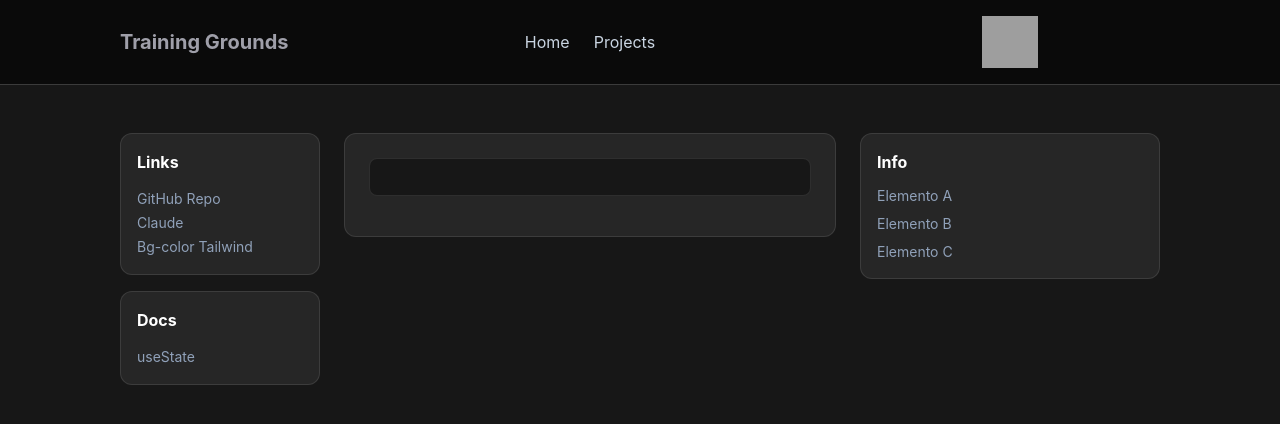
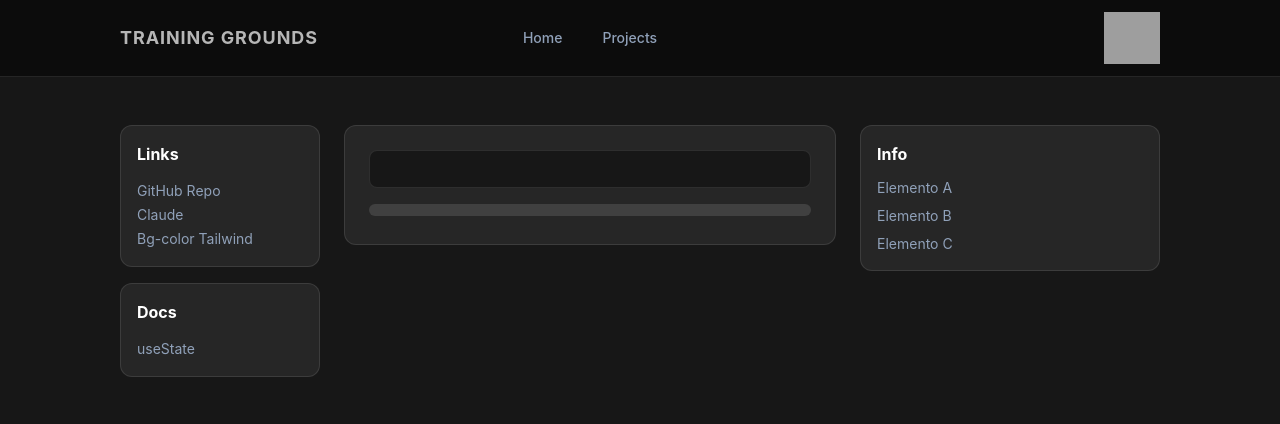
Before and after one commit to Pelayocuervo01/Training-Grounds, a React (Vite) app: page /projects/CheckPassword in a window 1280 px wide. Shown: the top 424 px of the page. Built offline with nearby package versions, Linux system fonts and the light colour scheme; grey boxes are pictures that could not be loaded.

Commit message:
Finished CheckPassword

```diff
--- a/src/components/Header.tsx
+++ b/src/components/Header.tsx
@@ -16,21 +16,27 @@ export default function Header() {
     : `https://img.pokemondb.net/sprites/black-white/anim/normal/${pokemon.toLowerCase()}.gif`;
 
     return(
-        <header className="bg-neutral-950 border-b border-white/20 px-30 py-4 w-full">
+        <header className="bg-neutral-950/80 backdrop-blur-sm border-b border-white/10 px-30 py-3 w-full sticky top-0 z-50">
             <nav className="grid grid-cols-[200px_1fr_300px] gap-6 items-center">
-                <h1 className="text-xl font-bold text-zinc-400">
+                <h1 className="text-lg font-bold tracking-wider text-white/70 uppercase">
                     Training Grounds
                 </h1>
-                <div className="flex gap-6 text-slate-300 justify-center">
-                    <Link to="/" className="hover:text-white">
+                <div className="flex gap-2 justify-center">
+                    <Link to="/" className="text-slate-400 hover:text-white hover:bg-white/10 px-4 py-1.5 rounded-lg transition-all duration-200 text-sm font-medium">
                         Home
                     </Link>
-                    <Link to="/projects" className="hover:text-white">
+                    <Link to="/projects" className="text-slate-400 hover:text-white hover:bg-white/10 px-4 py-1.5 rounded-lg transition-all duration-200 text-sm font-medium">
                         Projects
                     </Link>
                 </div>
-                <div className="flex justify-center">
-                    <img onClick={() => setPokemon(getRandomElement(Pokemon))} src={url} className="w-14 h-13 cursor-pointer" />
+                <div className="flex justify-end items-center gap-2">
+                    {isShiny && <span className="text-yellow-400 text-xs font-semibold tracking-wide uppercase">Shiny!</span>}
+                    <img
+                        onClick={() => setPokemon(getRandomElement(Pokemon))}
+                        src={url}
+                        title={pokemon}
+                        className="w-14 h-13 cursor-pointer hover:scale-110 transition-transform duration-200"
+                    />
                 </div>
             </nav>
         </header>
--- a/src/pages/CheckPassword/CheckPassword.tsx
+++ b/src/pages/CheckPassword/CheckPassword.tsx
@@ -1,8 +1,16 @@
 import { validation } from "./Validation";
 import { useState } from "react";
 
+const labels = ["", "Muy débil", "Débil", "Media", "Fuerte", "Muy fuerte"]
+
 export default function CheckPassword(){
     const [password, setPassword] = useState("")
+
+    const valPass = validation(password)
+    const percent = (valPass / 5) * 100
+    const hue = (valPass / 5) * 120
+    const barColor = `hsl(${hue}, 80%, 45%)`
+
     return(
         <div className="bg-neutral-800 border border-white/10 rounded-xl p-6 flex flex-col gap-4">
             <input
@@ -11,10 +19,16 @@ export default function CheckPassword(){
                 onChange={(e) => setPassword(e.target.value)}
                 className="bg-neutral-900 border border-white/10 rounded-lg px-4 py-2 text-white text-sm focus:outline-none focus:border-cyan-500 transition-colors duration-200"
             />
-            <div>
-            <h1>
-                { password }
-            </h1>
+            <div className="flex flex-col gap-1">
+                <div className="w-full h-3 bg-neutral-700 rounded-full overflow-hidden">
+                    <div className="h-full rounded-full transition-all duration-300" style={{ width: `${percent}%`, backgroundColor: barColor }} />
+                </div>
+                <div className="flex justify-between text-xs text-slate-500">
+                    <span style={{ color: password ? barColor : undefined }}>
+                        {password ? labels[valPass] : ""}
+                    </span>
+                    <span>{password ? `${valPass}/5` : ""}</span>
+                </div>
             </div>
         </div>
     )
--- a/src/pages/CheckPassword/Validation.ts
+++ b/src/pages/CheckPassword/Validation.ts
@@ -1,3 +1,28 @@
-export function validation(password: String){
-    return password
+export function validation(password: string) : number{
+    let nota = 0
+    const specialChar = /[^A-Za-z0-9]/;
+    const numbers = /[0-9]/;
+    const capitalLetter = /[A-Z]/;
+    const smalllLetter = /[a-z]/;
+
+    if (password.length >= 10){
+        nota += 1
+    }
+    if (numbers.test(password)){
+        nota += 1
+    }
+
+    if (capitalLetter.test(password)) {
+        nota += 1;
+    }
+
+    if (specialChar.test(password)) {
+        nota += 1;
+    }
+
+    if (smalllLetter.test(password)) {
+        nota += 1;
+    }
+
+    return nota
 }
```
